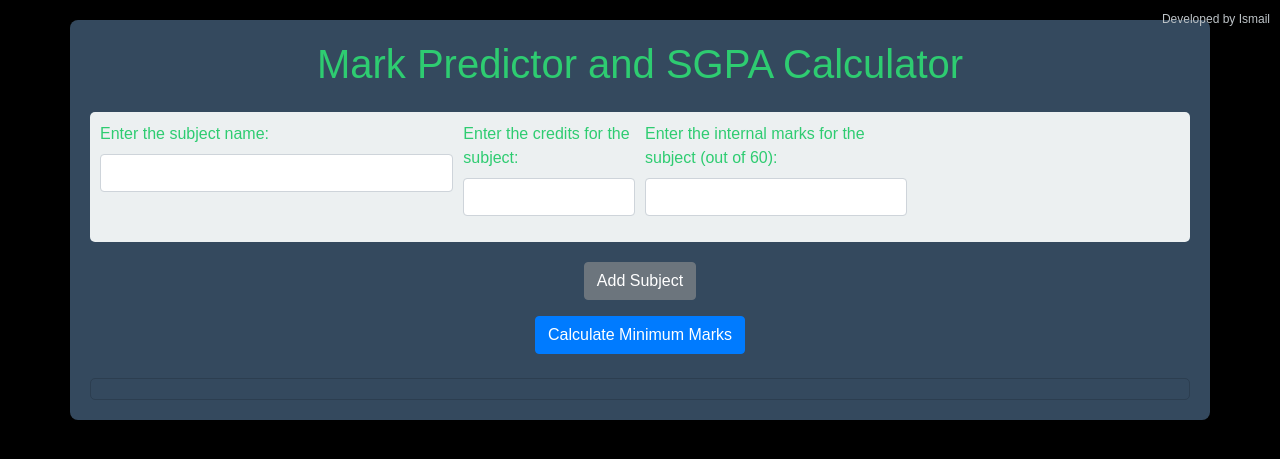
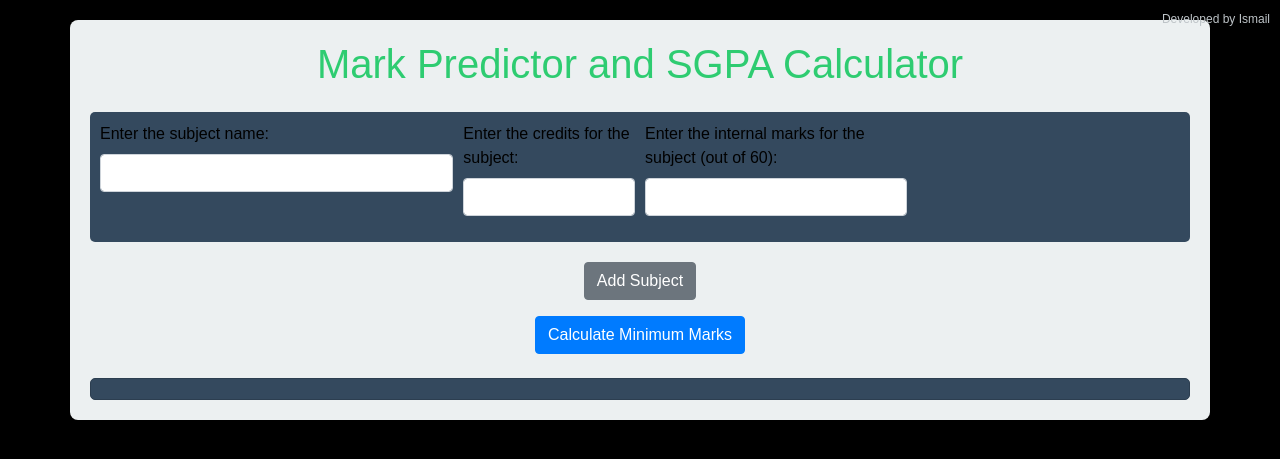
Before and after one commit to mhd1smail/MySGPAWebApp, a Flask app: page / in a window 1280 px wide. Shown: the top 459 px of the page. Run offline with Flask 2, Linux system fonts and the light colour scheme; some libraries are stand-ins or nearby versions.

Commit message:
Finalize design changes and fix internal server error

```diff
--- a/app.py
+++ b/app.py
@@ -76,6 +76,7 @@ def index():
             for grade, marks in min_endsem_marks.items():
                 result_text += f"{grade}: {marks:.2f}\n"
 
+        # Pass subjects to the next page for grade entry
         return render_template('enter_grades.html', subjects=subjects, result_text=result_text)
 
     return render_template('index.html')
@@ -155,7 +156,7 @@ def submit_grades():
             result_text += f"Invalid input for {subject_name}. Please enter numeric values for credits and internal marks.\n"
 
     if not subjects:
-        return render_template('submit_grades.html', subjects=[], result_text="No subjects were entered. Please add at least one subject.")
+        return render_template('submit_grades.html', subjects=[], result_text="No subjects were entered to calculate SGPA.")
 
     for subject in subjects:
         subject_name = subject["name"]
@@ -175,11 +176,9 @@ def submit_grades():
 
     if total_credits > 0:
         sgpa = total_weighted_points / total_credits
-        result_text += f"\nSemester Grade Point Average (SGPA): {sgpa:.2f}\n"
+        return render_template('results.html', sgpa=f"{sgpa:.2f}")
     else:
-        result_text += "\nNo subjects were entered to calculate SGPA.\n"
-
-    return render_template('results.html', result_text=result_text)
+        return render_template('submit_grades.html', subjects=subjects, result_text="No subjects were entered to calculate SGPA.")
 
 if __name__ == '__main__':
     app.run(debug=True)
--- a/templates/enter_grades.html
+++ b/templates/enter_grades.html
@@ -14,16 +14,17 @@
             margin-top: 20px;
         }
         .container {
-            background-color: #34495e; /* Darker gray container */
+            background-color: #ecf0f1; /* Light gray container */
             padding: 20px;
             border-radius: 8px;
             box-shadow: 0 0 10px rgba(0, 0, 0, 0.1);
         }
         .subject-container {
             margin-bottom: 20px;
-            background-color: #ecf0f1; /* Light gray box for subjects */
+            background-color: #34495e; /* Darker gray box for subjects */
             padding: 10px;
             border-radius: 5px;
+            color: #000000; /* Black text color */
         }
         .result {
             margin-top: 20px;
@@ -31,6 +32,7 @@
             background-color: #34495e;
             border: 1px solid #2c3e50;
             border-radius: 5px;
+            color: #000000; /* Black text color */
         }
         .result pre {
             margin: 0;
--- a/templates/index.html
+++ b/templates/index.html
@@ -14,16 +14,17 @@
             margin-top: 20px;
         }
         .container {
-            background-color: #34495e; /* Darker gray container */
+            background-color: #ecf0f1; /* Light gray container */
             padding: 20px;
             border-radius: 8px;
             box-shadow: 0 0 10px rgba(0, 0, 0, 0.1);
         }
         .subject-container {
             margin-bottom: 20px;
-            background-color: #ecf0f1; /* Light gray box for subjects */
+            background-color: #34495e; /* Darker gray box for subjects */
             padding: 10px;
             border-radius: 5px;
+            color: #000000; /* Black text color */
         }
         .result {
             margin-top: 20px;
@@ -31,6 +32,7 @@
             background-color: #34495e;
             border: 1px solid #2c3e50;
             border-radius: 5px;
+            color: #000000; /* Black text color */
         }
         .result pre {
             margin: 0;
--- a/templates/results.html
+++ b/templates/results.html
@@ -14,7 +14,7 @@
             margin-top: 20px;
         }
         .container {
-            background-color: #34495e; /* Darker gray container */
+            background-color: #ecf0f1; /* Light gray container */
             padding: 20px;
             border-radius: 8px;
             box-shadow: 0 0 10px rgba(0, 0, 0, 0.1);
@@ -25,6 +25,7 @@
             background-color: #34495e;
             border: 1px solid #2c3e50;
             border-radius: 5px;
+            color: #000000; /* Black text color */
         }
         .result pre {
             margin: 0;
```
Also changed, not shown: templates/submit_grades.html (+27 -13 lines).
